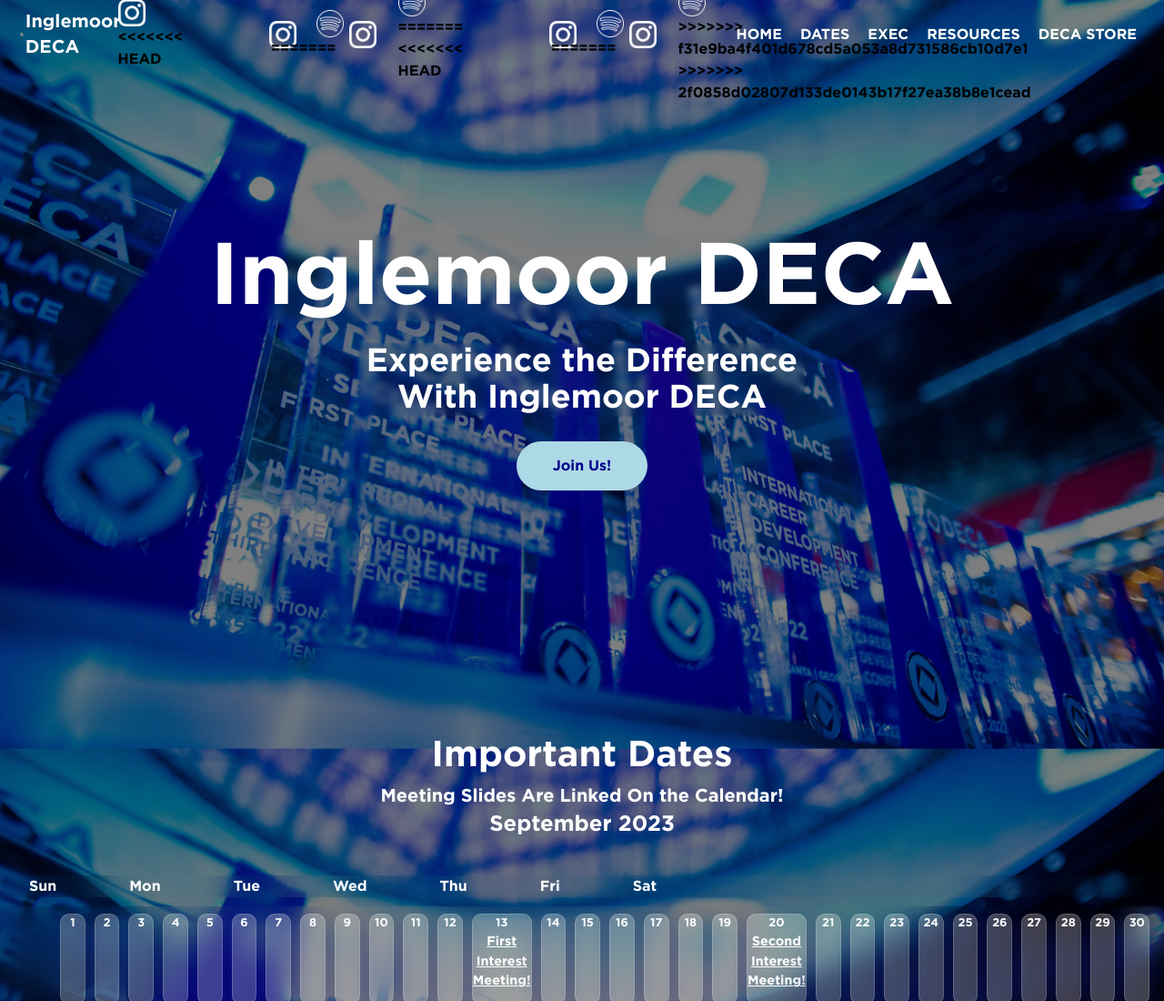
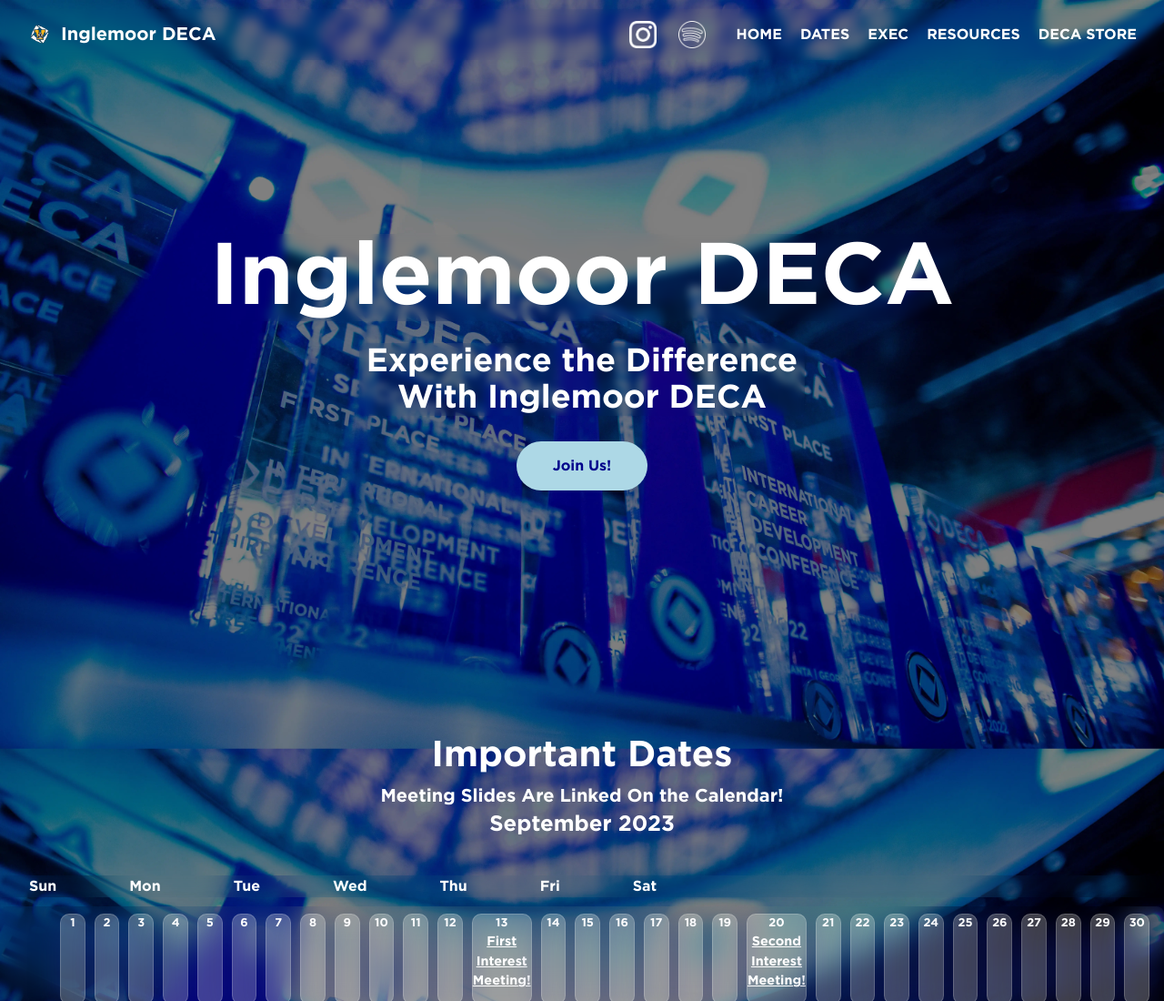
Before and after one commit to silvercube227/Inglemoor-DECA-Wesbite, a website built with Parcel: page Website/index.html in a window 1280 px wide. Shown: the top 1100 px of the page at 91% size. Built offline with nearby package versions, Linux system fonts and the light colour scheme.

Commit message:
Removed .github workflow + fixed merge conflicts

```diff
--- a/Website/index.html
+++ b/Website/index.html
@@ -315,40 +315,13 @@
         <p class="text-sm md:text-lg lg:text-xl text-white" style="font-family: 'Gotham Bold';">Inglemoor DECA</p>
       </div>
       <ul class="md:flex items-end hidden">
-        <button style="width: 30px; margin-right: 24px;" class="small-button border-2 border-red-400"
-          onclick="handleButtonClick()">
-          <img width="30" src="images/instagramlogo.webp">
-          <<<<<<< HEAD <button class="small-button" onclick="handleButtonClick()">
-            <img src="images/instagramlogo.webp"
-              style="max-width: 30%; height: auto; margin-left: 14vh; margin-right: 20vh;">
-        </button>
-        <button class="small-button" onclick="spotifyclick()">
-          <img src="images/spotifylogo.webp"
-            style="max-width: 30%; height: auto; margin-left: 8vh; margin-right: 30vh;">
-          =======
+
         <button style="width: 30px; margin-right: 24px;" class="small-button border-2 border-red-400"
           onclick="handleButtonClick()">
           <img width="30" src="images/instagramlogo.webp">
         </button>
-          <button style="width: 30px; margin-right: 24px;" class="small-button w-fit" onclick="handleButtonClick()">
+        <button style="width: 30px; margin-right: 24px;" class="small-button w-fit" onclick="spotifyclick()">
           <img width="30" src="images/spotifylogo.webp">
-            =======
-            <<<<<<< HEAD <button class="small-button" onclick="handleButtonClick()">
-              <img src="images/instagramlogo.webp"
-                style="max-width: 30%; height: auto; margin-left: 14vh; margin-right: 20vh;">
-          </button>
-          <button class="small-button" onclick="spotifyclick()">
-            <img src="images/spotifylogo.webp"
-              style="max-width: 30%; height: auto; margin-left: 8vh; margin-right: 30vh;">
-            =======
-            <button style="width: 30px; margin-right: 24px;" class="small-button border-2 border-red-400"
-              onclick="handleButtonClick()">
-              <img width="30" src="images/instagramlogo.webp">
-            </button>
-            <button style="width: 30px; margin-right: 24px;" class="small-button w-fit" onclick="handleButtonClick()">
-              <img width="30" src="images/spotifylogo.webp">
-              >>>>>>> f31e9ba4f401d678cd5a053a8d731586cb10d7e1
-              >>>>>>> 2f0858d02807d133de0143b17f27ea38b8e1cead
         </button>
         <li class="hidden md:block" style="margin-right: 10px;"><a href="#home">Home</a></li>
         <li class="hidden md:block" style="margin-right: 10px;"><a href="#dates">Dates</a></li>
```
Also changed, not shown: .github/workflows/main.yml (deleted). Lines whose indentation alone changed are shown as unchanged.
